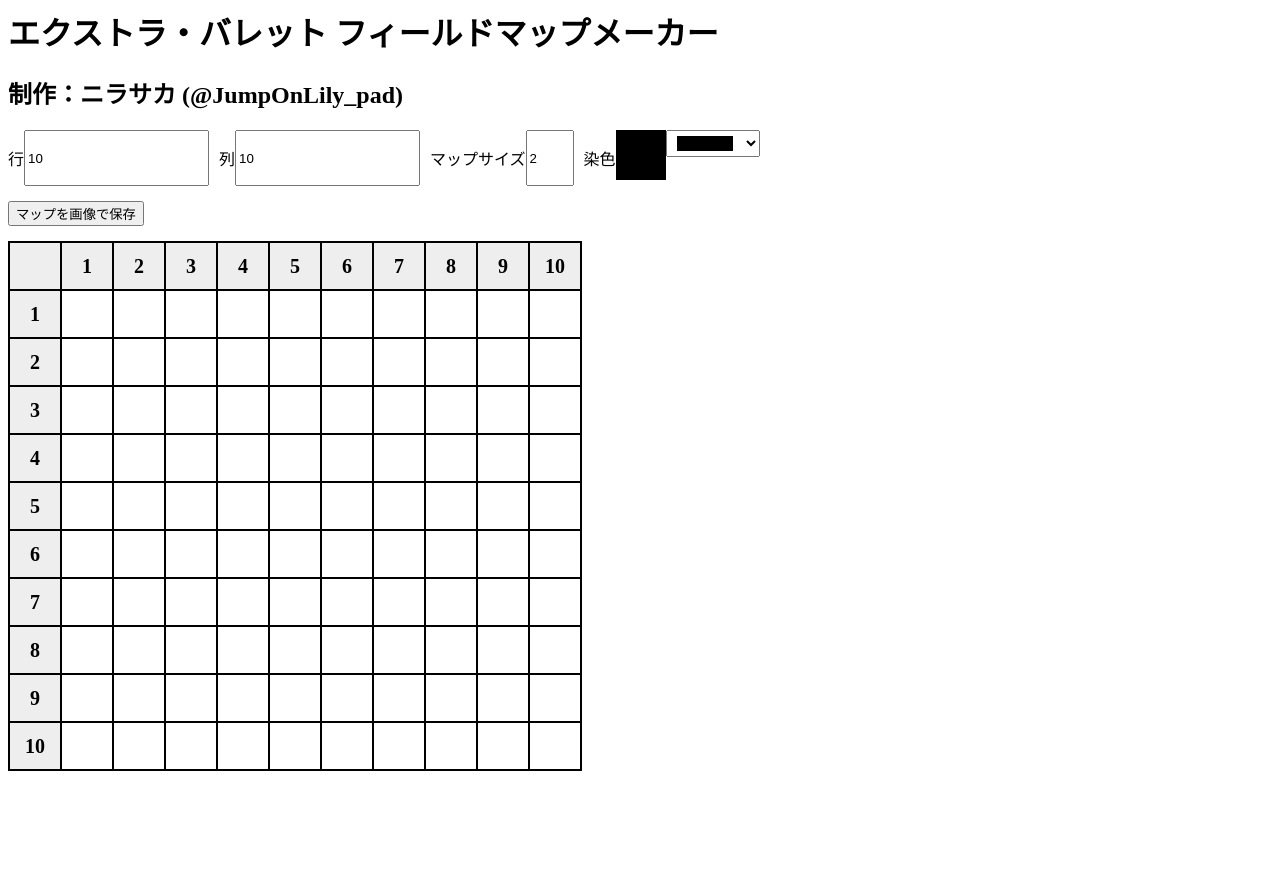
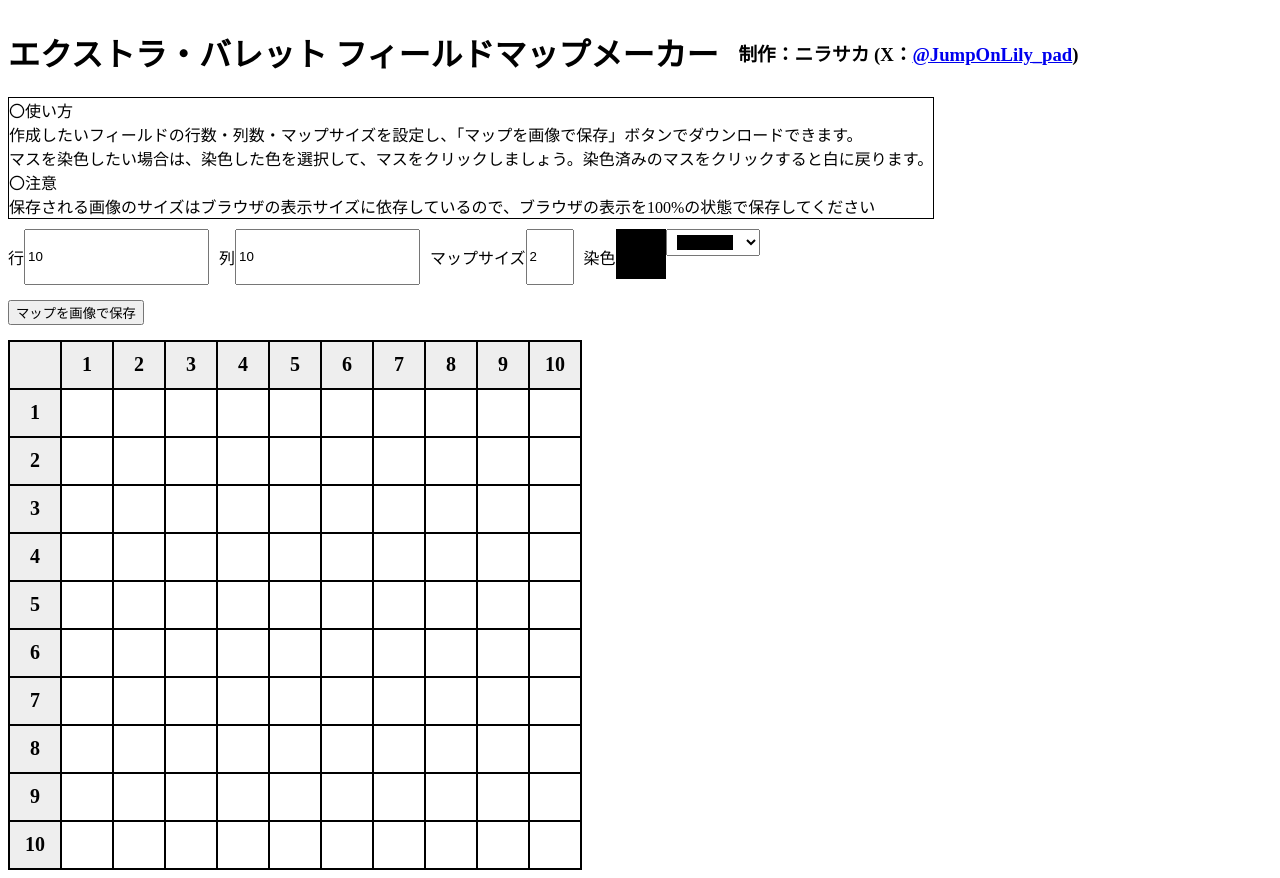
Before and after one commit to Nirasaka/ExB_FieldMapMaker, a plain HTML site: page index.html in a window 1280 px wide. Before the commit the page ends 800 px from the top, so only its background shows below. Drawn offline with nearby package versions, Linux system fonts and the light colour scheme.

Commit message:
Update index.html

```diff
--- a/index.html
+++ b/index.html
@@ -29,13 +29,35 @@
                 height: 50px;
                 background: black;
             }
+            #titletext{
+                display: flex;
+                align-items: center;
+                margin: 0px;
+            }
+            #op{
+                border: solid 1px;
+                width: max-content;
+                margin-bottom: 10px;
+            }
+            #op p{
+                margin: 0px;
+            }
         </style>
 
 
     </head>
     <body>
-        <h1>エクストラ・バレット フィールドマップメーカー</h1>
-        <h2>制作：ニラサカ (@JumpOnLily_pad)</h2>
+        <div id="titletext">
+            <h1>エクストラ・バレット フィールドマップメーカー</h1>
+            <h3 style="margin-left: 20px;">制作：ニラサカ (X：<a href="https://twitter.com/JumpOnLily_pad">@JumpOnLily_pad</a>)</h3>
+        </div>
+        <div id="op">
+            <p>〇使い方</p>
+            <p>作成したいフィールドの行数・列数・マップサイズを設定し、「マップを画像で保存」ボタンでダウンロードできます。</p>
+            <p>マスを染色したい場合は、染色した色を選択して、マスをクリックしましょう。染色済みのマスをクリックすると白に戻ります。</p>
+            <p>〇注意</p>
+            <p>保存される画像のサイズはブラウザの表示サイズに依存しているので、ブラウザの表示を100%の状態で保存してください</p>
+        </div>
         <div id="input_number" style="display: flex;">
             <p>行</p>
             <input type="number" id="tHeight" value="10" min="1"/>
```
